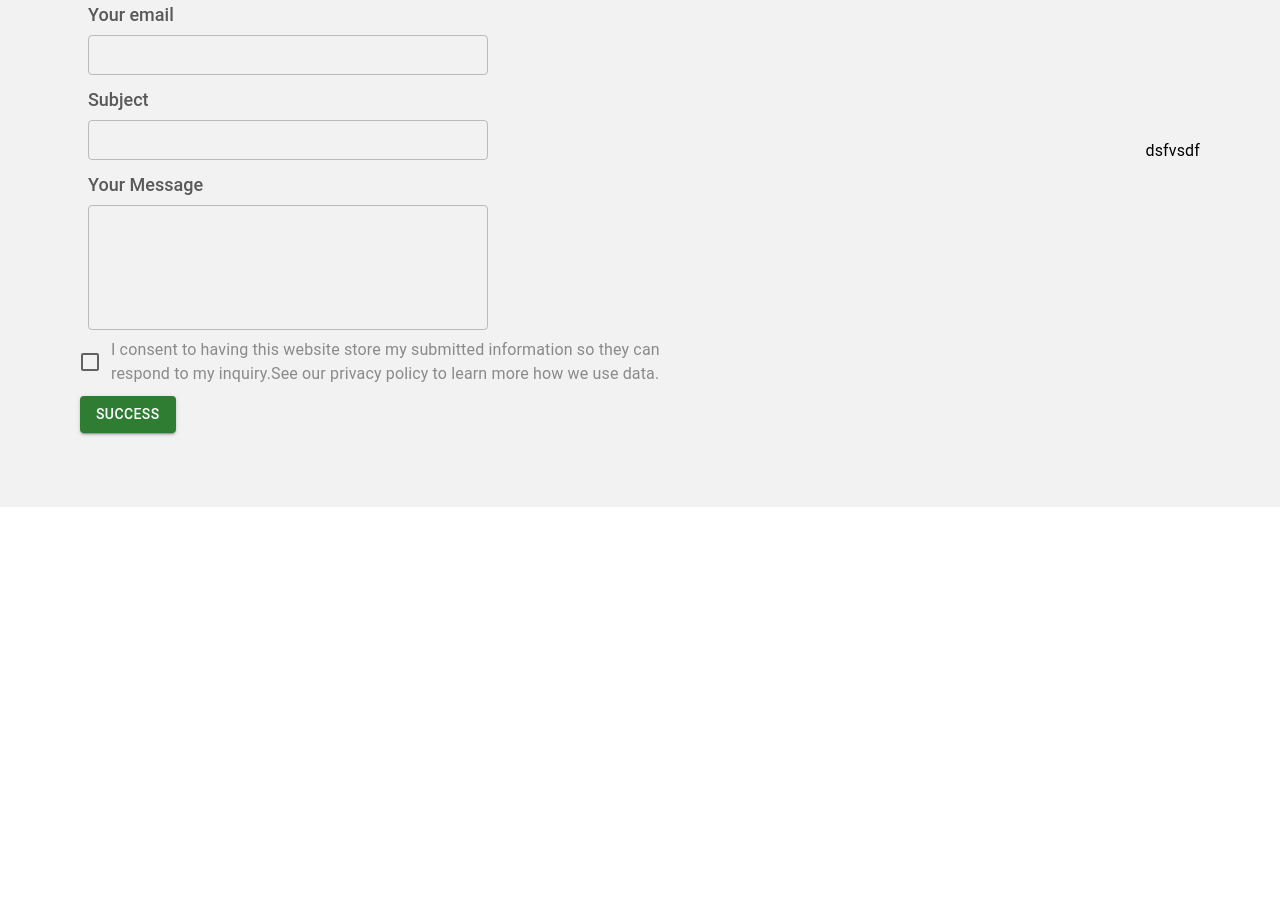
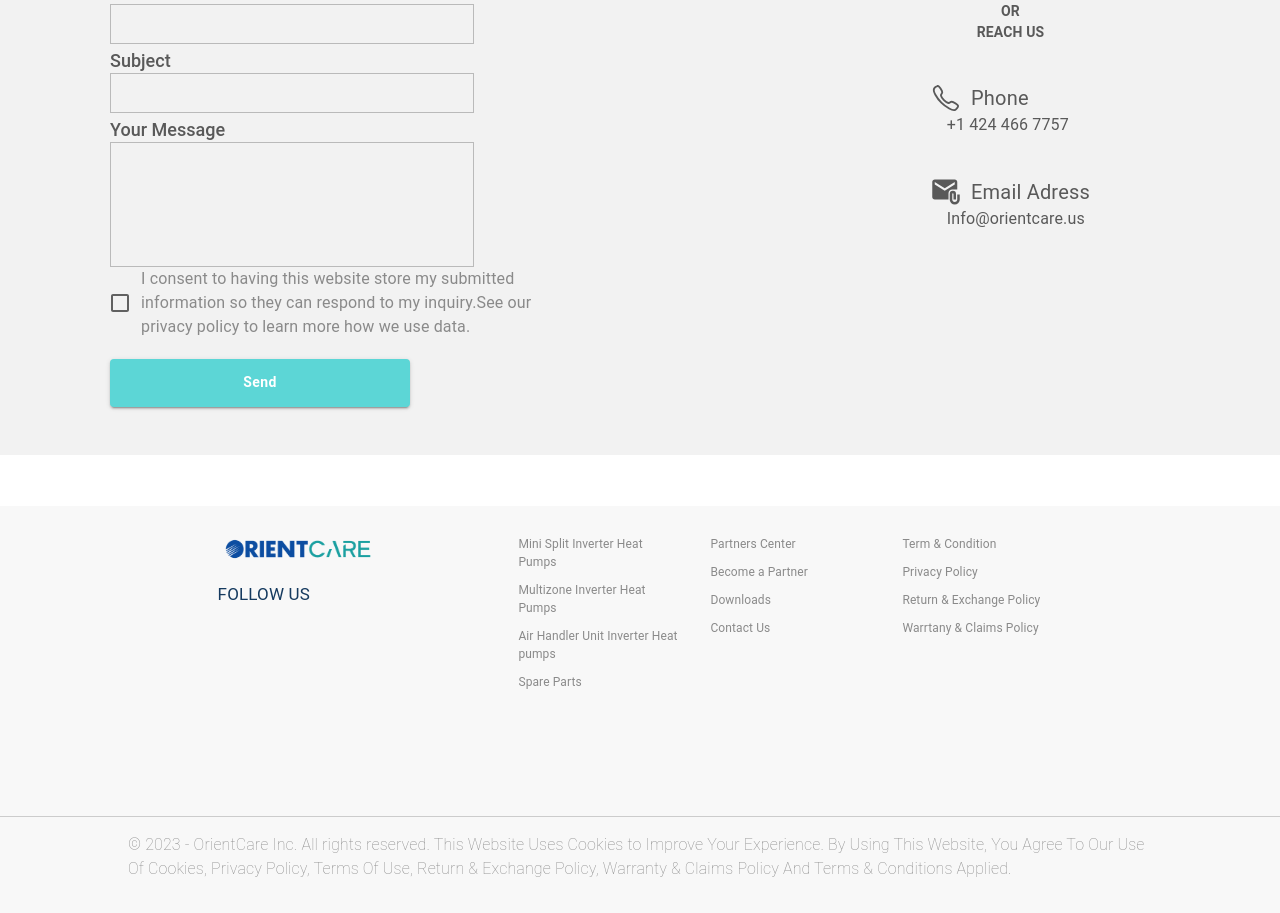
Before and after one commit to adnan1naeem/OrientCare, a React (Create React App) app: page /contact in a window 1280 px wide. Shown: the part 562-1475 px from the top of the page. Before the commit the page ends 1069 px from the top, so only its background shows below. Built offline with nearby package versions, Linux system fonts and the light colour scheme.

Commit message:
contact us page

```diff
--- a/package.json
+++ b/package.json
@@ -13,6 +13,7 @@
     "react": "^18.2.0",
     "react-dom": "^18.2.0",
     "react-pdf": "^7.6.0",
+    "react-icons": "^4.12.0",
     "react-router-dom": "^6.21.1",
     "react-scripts": "5.0.1",
     "styled-components": "^6.1.6",
--- a/src/ContactUs/index.js
+++ b/src/ContactUs/index.js
@@ -3,6 +3,11 @@ import { Typography, Grid, Checkbox, FormControlLabel, TextField, Button } from
 import logo from './../Assets/Care-logo.avif';
 import Box from '@mui/material/Box';
 import InputFields from './inputFields';
+import { IoCallOutline } from "react-icons/io5";
+import { MdAttachEmail } from "react-icons/md";
+import Footer from '../Footer';
+
+
 
 function Index() {
     return (
@@ -11,44 +16,80 @@ function Index() {
                 <img src={logo} alt="Logo" style={{ maxWidth: '160px' }} />
                 <Typography variant='h6' sx={{ fontWeight: 700, color: '#343538' }}>CONTACT US</Typography>
             </Grid>
-            <Grid container spacing={2} sx={{ background: '#f2f2f2', marginTop: 12 }} justifyContent="space-between" flexWrap='wrap' alignItems="center">
-                <Grid item sx={{ marginX: 10, marginBottom: '5%', }}>
+            <Box sx={{ background: '#f2f2f2', marginTop: 12, width: '100%', display: 'flex', justifyContent: 'center', alignItems: 'center', gap: '20%', flexWrap: 'wrap' }} >
+                <Box item sx={{ paddingTop: '5%' }}>
                     <Typography sx={{
                         color: '#595959',
                         fontSize: '20px',
                         fontWeight: '600',
-                        marginTop: '5%',
+
                         marginX: 1.5
                     }}>
-                        <p style={{ marginBottom: '10%' }}>  Email Us</p>
+                        Email Us
                     </Typography>
                     <Box
                         component="form"
-                        sx={{ '& .MuiTextField-root': { m: 1, width: '25ch' }, }}>
+                        sx={{ paddingTop: '7%' }}
+                    >
                         <InputFields title={"Your Name"} />
                         <InputFields title={"Your email"} />
                         <InputFields title={"Subject"} />
                         <InputFields multi title={"Your Message"} />
                         <FormControlLabel sx={{
-                            width: '40em',
                             fontWeight: 200,
                             color: '#8a8a8a',
                             fontSize: '1rem',
                             lineHeight: '1.5',
+                            width: { xs: '18rem', sm: '20rem', md: '22rem', lg: '30rem' }
                         }} control={<Checkbox />} label="I consent to having this website store my submitted information so they can respond to
                                 my inquiry.See our privacy policy to learn more how we use data." />
                     </Box>
-                    <Button sx={{ marginY: '10px' }} variant="contained" color="success">
-                        Success
+                    <Button sx={{ marginY: '10px', background: '#5cd6d6', width: '300px', height: '48px', mt: '20px', fontWeight: '600', textTransform: 'none', marginBottom: '3rem' }} variant="contained">
+                        Send
                     </Button>
-                </Grid>
-                <Grid item sx={{ marginX: 10 }}>
-                    <Typography>
-                        dsfvsdf
+                </Box>
+                <Box>
+                    <Typography sx={{ fontWeight: '600', fontSize: '14px', textAlign: 'center', color: '#595959' }}>
+                        OR<br />
+                        REACH US
                     </Typography>
-                </Grid>
-            </Grid>
-        </div>
+                    <Typography
+                        sx={{
+                            marginX: 10,
+                            fontSize: '12px',
+                            textAlign: 'center',
+                            color: '#595959',
+                            mt: '40px',
+                            display: 'flex',
+                            alignItems: 'center',
+                            fontSize: '20px',
+
+                        }}
+                    >
+                        <IoCallOutline style={{ fontSize: '30px', marginRight: '10px' }} />
+                        Phone
+                    </Typography>
+                    <Typography sx={{ marginLeft: '30%', marginRight: '10px', color: '#595959', }}>+1 424 466 7757</Typography>
+                    <Typography
+                        sx={{
+                            marginX: 10,
+                            fontSize: '18px',
+                            textAlign: 'center',
+                            color: '#595959',
+                            mt: '40px',
+                            display: 'flex',
+                            alignItems: 'center',
+                            fontSize: '20px'
+                        }}
+                    >
+                        <MdAttachEmail style={{ fontSize: '30px', marginRight: '10px', lineHeight: '40px' }} />
+                        Email Adress
+                    </Typography>
+                    <Typography sx={{ marginLeft: '30%', marginRight: '10px', color: '#595959', }}>Info@orientcare.us</Typography>
+                </Box>
+            </Box>
+            <Footer />
+        </div >
     );
 }
 
--- a/src/ContactUs/inputFields.js
+++ b/src/ContactUs/inputFields.js
@@ -7,19 +7,28 @@ const InputFields = ({ title, multi }) => {
             <Typography variant='h5' sx={{
                 fontSize: '18px',
                 color: '#595959',
-                marginX: 1,
+
                 marginTop: '5px',
-                fontWeight: '500'
+                fontWeight: '500',
+
             }}>{title}</Typography>
-            <Box sx={{ width: 500, maxWidth: '100%', }} >
-
+            <Box sx={{
+                display: 'flex',
+                alignSelf: 'center',
+                justifyContent: 'center',
+                maxWidth: {
+                    xs: '89%', sm: '90%', md: '95%', lg: '75%'
+                },
+                '& .MuiOutlinedInput-root': {
+                    borderRadius: 0,
+                },
+            }} >
                 {multi ?
                     <TextField
                         id="fullWidth"
                         multiline
                         rows={4}
                         fullWidth
-                        sx={{ minWidth: '80%' }}
                     />
                     :
                     <TextField
@@ -27,9 +36,7 @@ const InputFields = ({ title, multi }) => {
                         required
                         size={"small"}
                         fullWidth
-                        sx={{ minWidth: '80%' }}
                     />
-
                 }
             </Box>
 
--- /dev/null
+++ b/src/Footer/FooterCard.js
@@ -0,0 +1,61 @@
+import { Box, Card, CardContent, Typography } from "@mui/material";
+import React from "react";
+function FooterCard({ title, text1, text2, text3, text4, text5 }) {
+    return (
+        <Box>
+            <Card
+                sx={{
+
+                    height: { sx: "17rem", sm: '21rem', md: '19rem', lg: '17rem' },
+                    width: { sx: "10rem", sm: '7rem', md: '9rem', lg: '12rem' },
+                    background: "none",
+                    boxShadow: "none",
+                }}
+            >
+                <CardContent sx={{ display: "flex", flexDirection: "column" }}>
+
+                    <Typography
+                        sx={{
+                            color: "#8a8a8a",
+                            fontSize: "12px",
+                        }}
+                    >
+                        {text1}
+                    </Typography>
+                    <Typography
+                        sx={{
+                            color: "#8a8a8a",
+                            marginTop: "10px",
+
+                            fontSize: "12px",
+                        }}
+                    >
+                        {text2}
+                    </Typography>
+                    <Typography
+                        sx={{
+                            color: "#8a8a8a",
+                            marginTop: "10px",
+
+                            fontSize: "12px",
+                        }}
+                    >
+                        {text3}
+                    </Typography>
+                    <Typography
+                        sx={{
+                            color: "#8a8a8a",
+                            marginTop: "10px",
+                            fontSize: "12px",
+                        }}
+                    >
+                        {text4}
+                    </Typography>
+
+                </CardContent>
+            </Card>
+        </Box>
+    );
+}
+
+export default FooterCard;
--- /dev/null
+++ b/src/Footer/FooterLogoCard.js
@@ -0,0 +1,36 @@
+import { Box, Card, CardContent, Typography } from "@mui/material";
+import React from "react";
+import logo from '../Assets/Care-logo.avif'
+
+function FooterLogoCard() {
+    return (
+        <Box>
+            <Card
+                sx={{
+                    width: { sx: "20rem", sm: '29rem', md: '12rem', lg: '14rem' },
+                    height: "17rem",
+                    background: "none",
+                    boxShadow: "none",
+                }}
+            >
+                <CardContent sx={{ display: "flex", flexDirection: "column" }}>
+                    <img
+                        src={logo}
+                        alt=""
+                        style={{ width: '10rem', paddingBottom: '10%' }}
+                    />
+                    <Typography
+                        sx={{
+                            color: "#153A5F",
+                            fontSize: '17px'
+                        }}
+                    >
+                        FOLLOW US
+                    </Typography>
+                </CardContent>
+            </Card>
+        </Box>
+    );
+}
+
+export default FooterLogoCard;
--- /dev/null
+++ b/src/Footer/index.js
@@ -0,0 +1,61 @@
+import { Box, Typography } from "@mui/material";
+import React from "react";
+import { FaLinkedinIn } from "react-icons/fa6";
+import { FaFacebookF } from "react-icons/fa";
+import { AiFillInstagram } from "react-icons/ai";
+import FooterLogoCard from "./FooterLogoCard";
+import FooterCard from "./FooterCard";
+
+function Footer() {
+    return (
+        <Box sx={{ background: "#F8F8F8", paddingTop: "1%", marginTop: "4%" }}>
+            <Box
+                sx={{
+                    display: "flex",
+                    gap: "6%",
+                    justifyContent: "center",
+                    flexWrap: "wrap",
+
+                }}
+            >
+                <FooterLogoCard />
+                <Box sx={{ display: "flex", flexWrap: "wrap" }}>
+                    <FooterCard
+                        text1="Mini Split Inverter Heat Pumps"
+                        text2="Multizone Inverter Heat Pumps"
+                        text3="Air Handler Unit Inverter Heat pumps"
+                        text4="Spare Parts"
+                    />
+                    <FooterCard
+                        text1="Partners Center"
+                        text2="Become a Partner"
+                        text3="Downloads"
+                        text4="Contact Us"
+                    />
+                    <FooterCard text1="Term & Condition" text2="Privacy Policy" text3="Return & Exchange Policy" text4="Warrtany & Claims Policy" />
+
+                </Box>
+            </Box>
+            <Box
+                sx={{
+                    marginTop: "2%",
+                    borderTop: "1px solid #ccc",
+                    display: "flex",
+                    justifyContent: "space-between",
+                    flexWrap: "wrap",
+                    paddingLeft: "10%",
+                    paddingRight: "10%",
+                }}
+            >
+                <Box>
+                    <Typography sx={{ color: "#8a8a8a", fontWeight: "100", marginBottom: '2rem', marginTop: '1rem' }}>
+                        © 2023 - OrientCare Inc. All rights reserved. This Website Uses Cookies to Improve Your Experience. By Using This Website, You Agree To Our Use Of Cookies, Privacy Policy, Terms Of Use, Return & Exchange Policy, Warranty & Claims Policy And Terms & Conditions Applied.
+                    </Typography>
+                </Box>
+
+            </Box>
+        </Box>
+    );
+}
+
+export default Footer;
```
Also changed, not shown: src/ContactUs/Index.js (+56 -15 lines), 1 other file (tests, documents, lock files or other folders).
